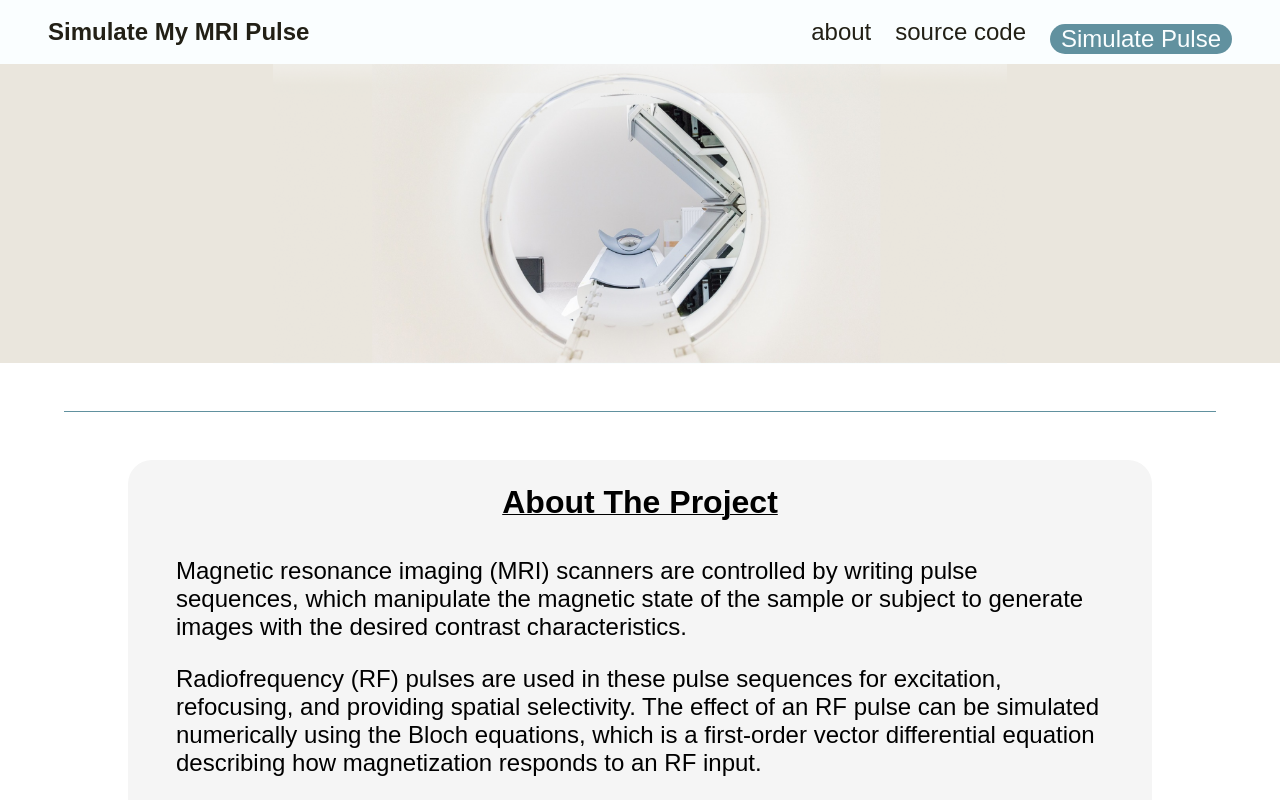
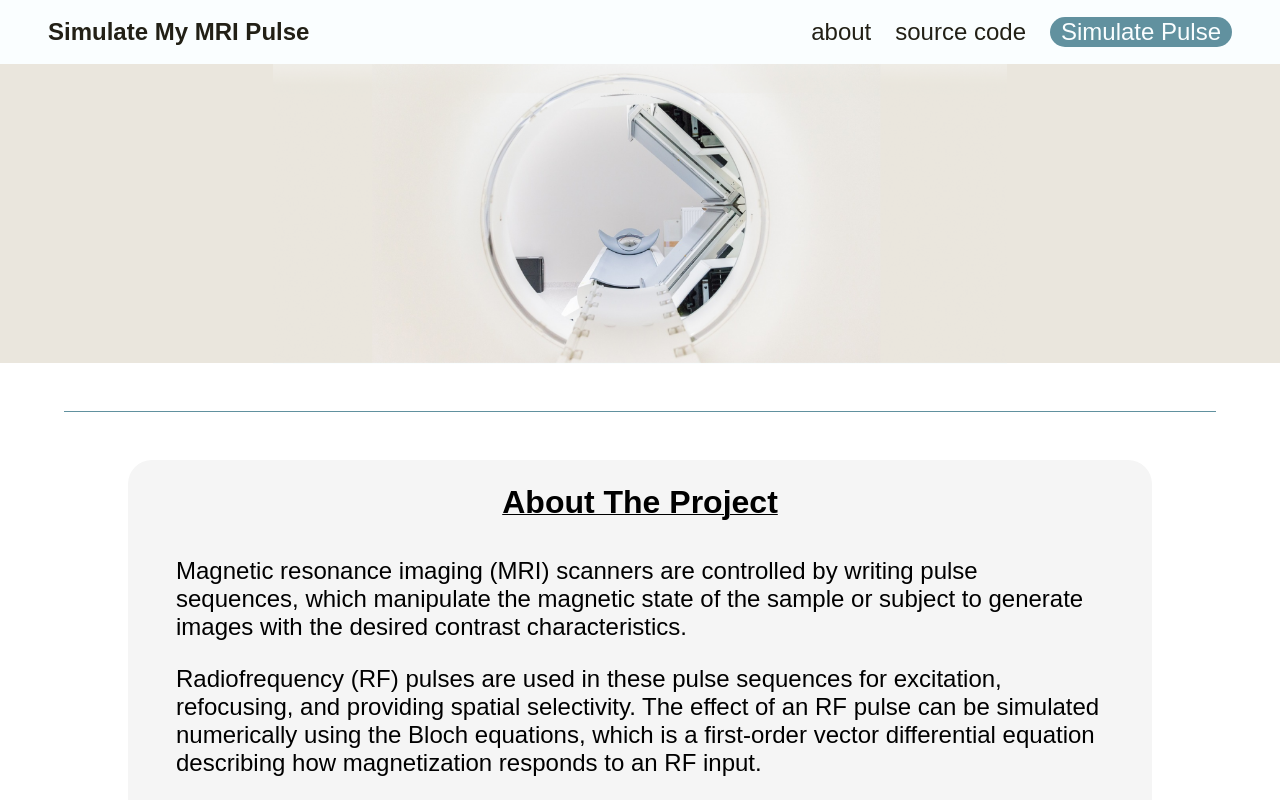
Before and after one commit to madelinemcg/mr-pulse-rest, a React (Create React App) app in the folder client/: page / in a window 1280 px wide. Built offline with nearby package versions, Linux system fonts and the light colour scheme.

Commit message:
header button fix

```diff
--- a/client/src/components/Header/Header.scss
+++ b/client/src/components/Header/Header.scss
@@ -68,7 +68,6 @@
           height: 30px;
           width: 182px;
           margin-right: 48px;
-          margin-top: 13px;
       }
     }
 
```
